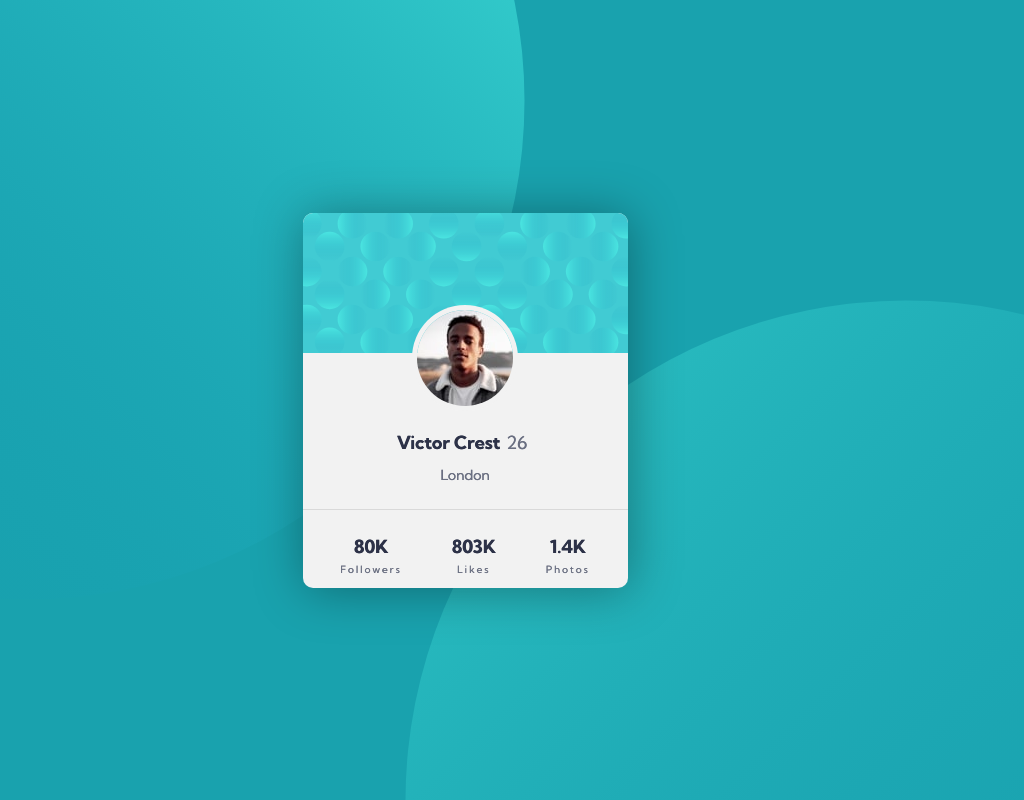
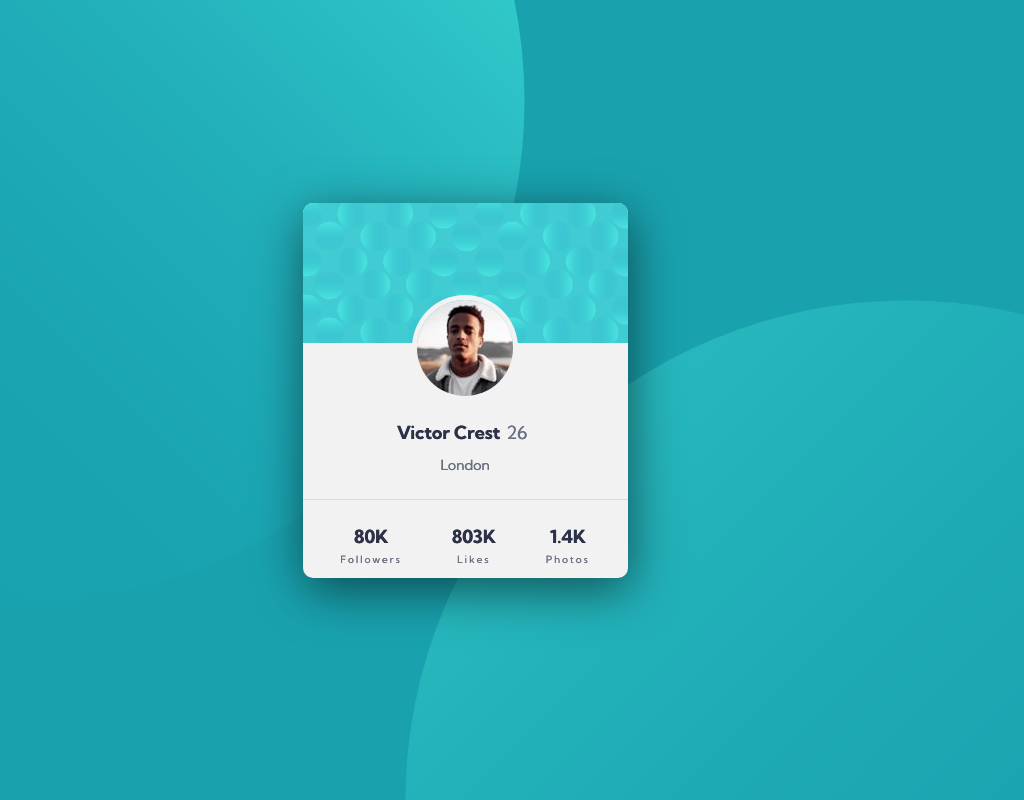
Before and after one commit to purdonkle/profile-card-component-main, a plain HTML site: page index.html in a window 1280 px wide. In both pictures the pointer is over the element 640 px from the left and 400 px from the top of the page. Shown: the whole page, without its empty margins (175-1199 px from the left). Drawn offline with Linux system fonts and the light colour scheme.

Commit message:
:heavy_plus_sign: card hover

```diff
--- a/style.css
+++ b/style.css
@@ -38,12 +38,21 @@ body {
   text-shadow: 0.3px 0.3px var(--vd-desat-blue-color);
   color: var(--vd-desat-blue-color);
 }
+
 .profile-card {
   width: 325px;
   height: 375px;
   background-color: var(--white);
   border-radius: 10px;
-  box-shadow: 2px 2px 50px rgba(0, 0, 0, 0.35);
+	box-shadow: 2px 2px 50px rgba(0, 0, 0, 0.35);
+	transition: .3s box-shadow, .3s margin-bottom
+	ease-in-out;
+}
+
+.profile-card:hover {
+	box-shadow: 2px 12px 50px rgba(0,0,0, 0.55);
+	margin-bottom: 20px;
+	cursor: pointer;
 }
 
 .profile-bg {
```
Also changed, not shown: design/profile-card-componant.png (renamed from design/profile-card-componat.png).
